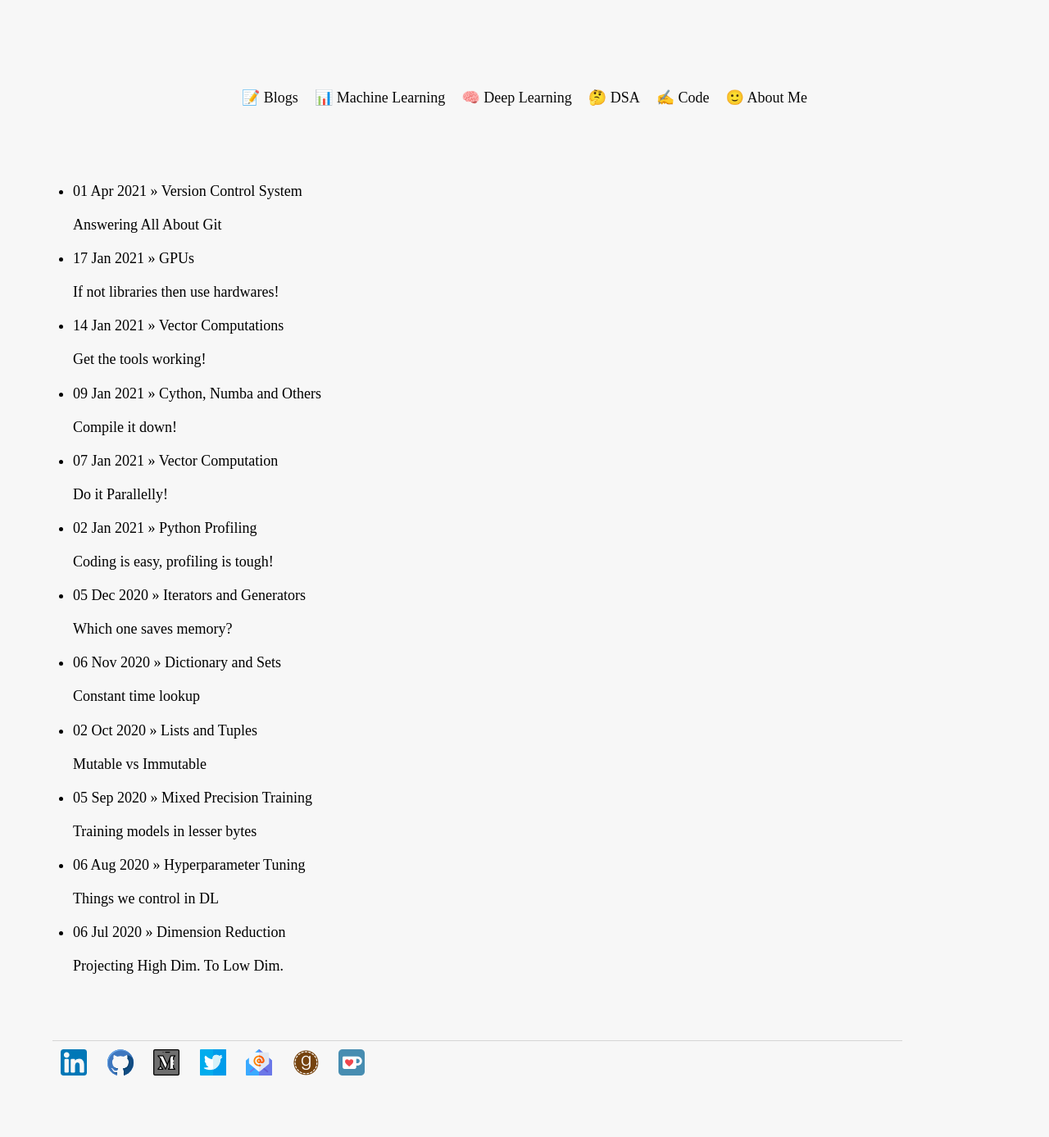
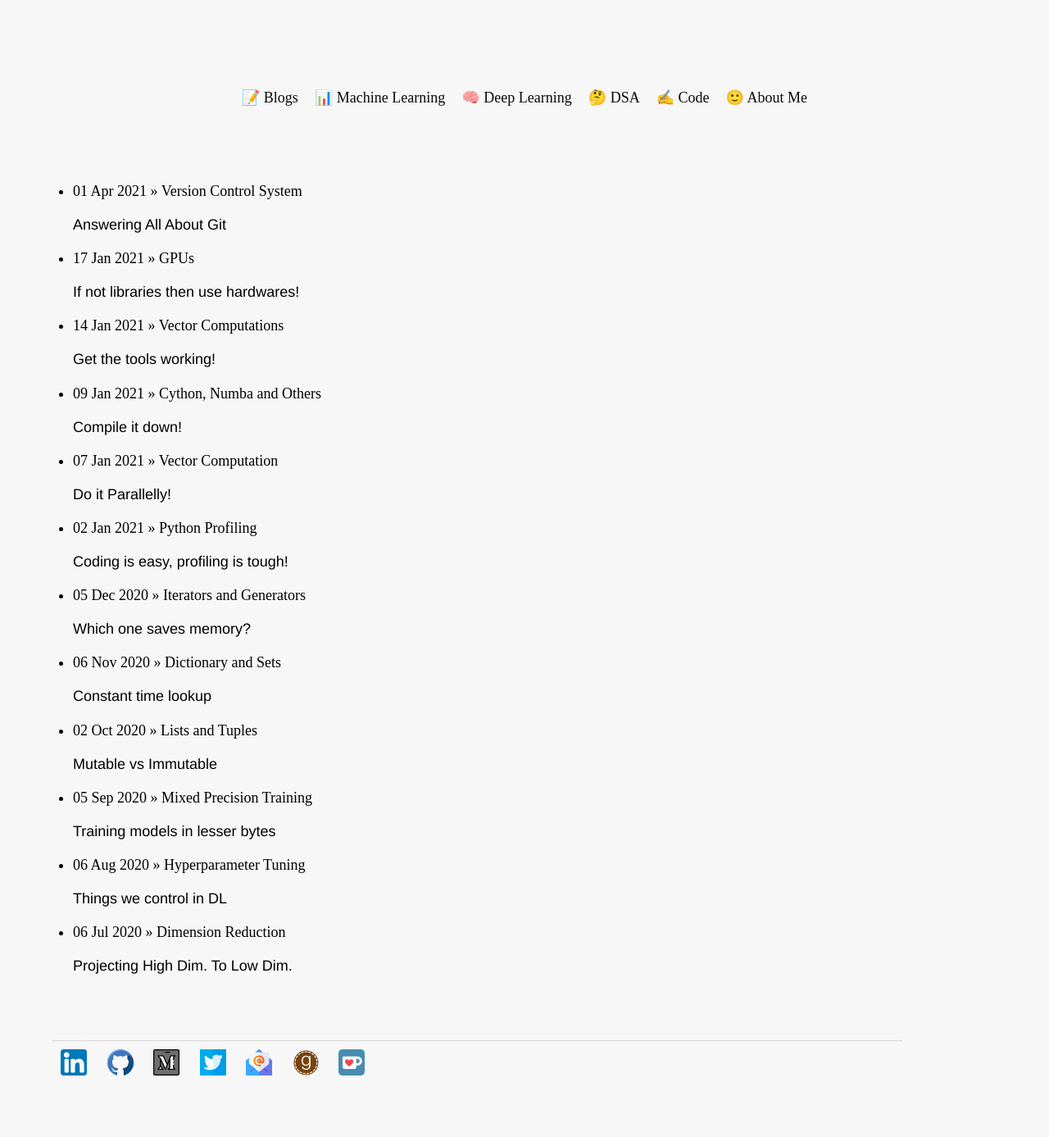
Before and after one commit to Mayurji/mayurji.github.io, a Jekyll site: the page built from index.html, in a window 1280 px wide. Shown: the whole page at 82% size. Built offline with Jekyll 4.4.1, drawn with Linux system fonts in a browser that asks for light colours; nearby versions of some CDN libraries; a script that is not in the unit is left out.

Commit message:
change font

```diff
--- a/css/main.css
+++ b/css/main.css
@@ -153,6 +153,7 @@ h3 {
 p {
     /*font-size: 1.3em;*/
     /*font-size: 1vw;*/
+    font-family: "Graphik Web","Helvetica Neue",Helvetica,Arial,Verdana,sans-serif;
     line-height: 1.4em;
     color: black;
 }
```
